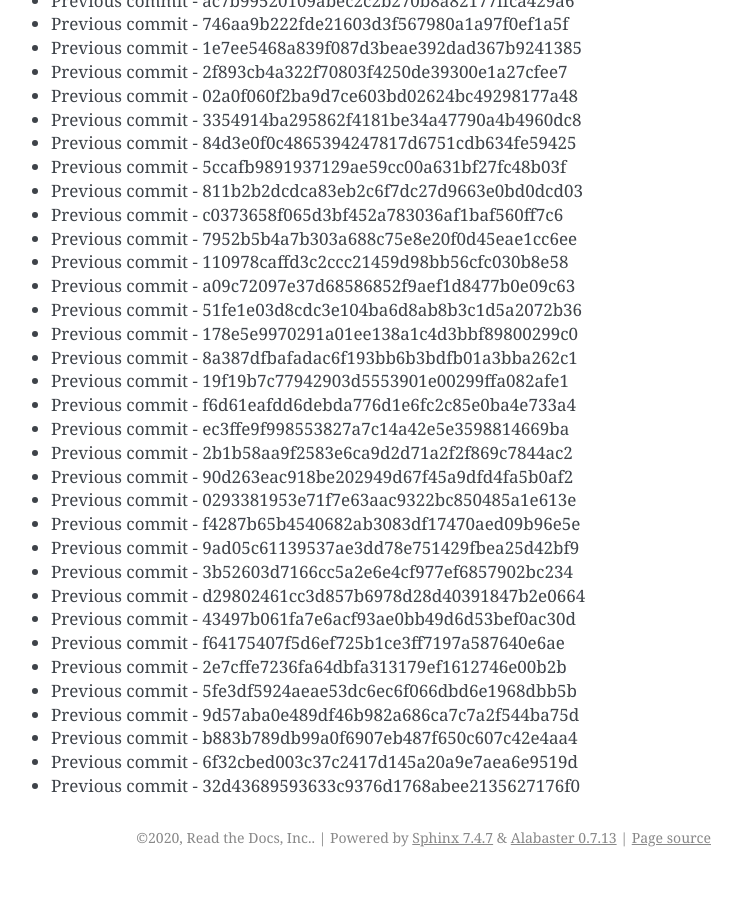
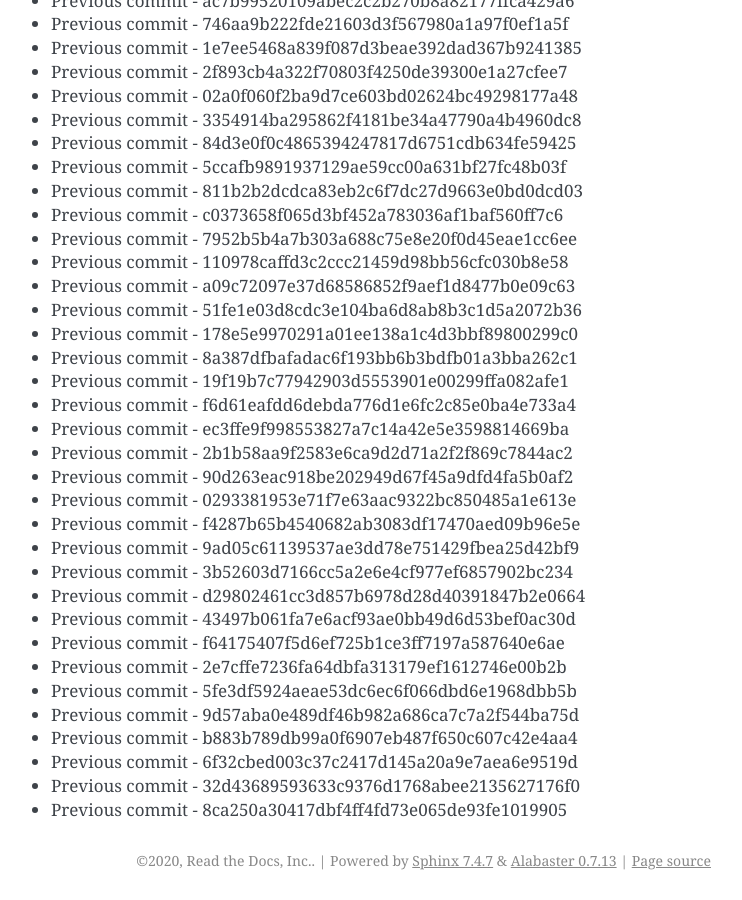
Before and after one commit to readthedocs/rtd-git-stresstest, a Sphinx documentation site: the page built from docs/updates.rst, in a window 1280 px wide and 900 px high, scrolled down 12363 px. Shown: the whole window, without its empty margins (399-1141 px from the left). Built offline with Sphinx 7.4.7, drawn with Linux system fonts in a browser that asks for light colours; before the commit the page ends 13240 px from its top, so only the background shows below that.

Commit message:
Generating commit from previous: 8ca250a30417dbf4ff4fd73e065de93fe1019905

```diff
--- a/docs/updates.rst
+++ b/docs/updates.rst
@@ -551,3 +551,4 @@ It can be tested for any performance characteristics.
 * Previous commit - b883b789db99a0f6907eb487f650c607c42e4aa4
 * Previous commit - 6f32cbed003c37c2417d145a20a9e7aea6e9519d
 * Previous commit - 32d43689593633c9376d1768abee2135627176f0
+* Previous commit - 8ca250a30417dbf4ff4fd73e065de93fe1019905
```
